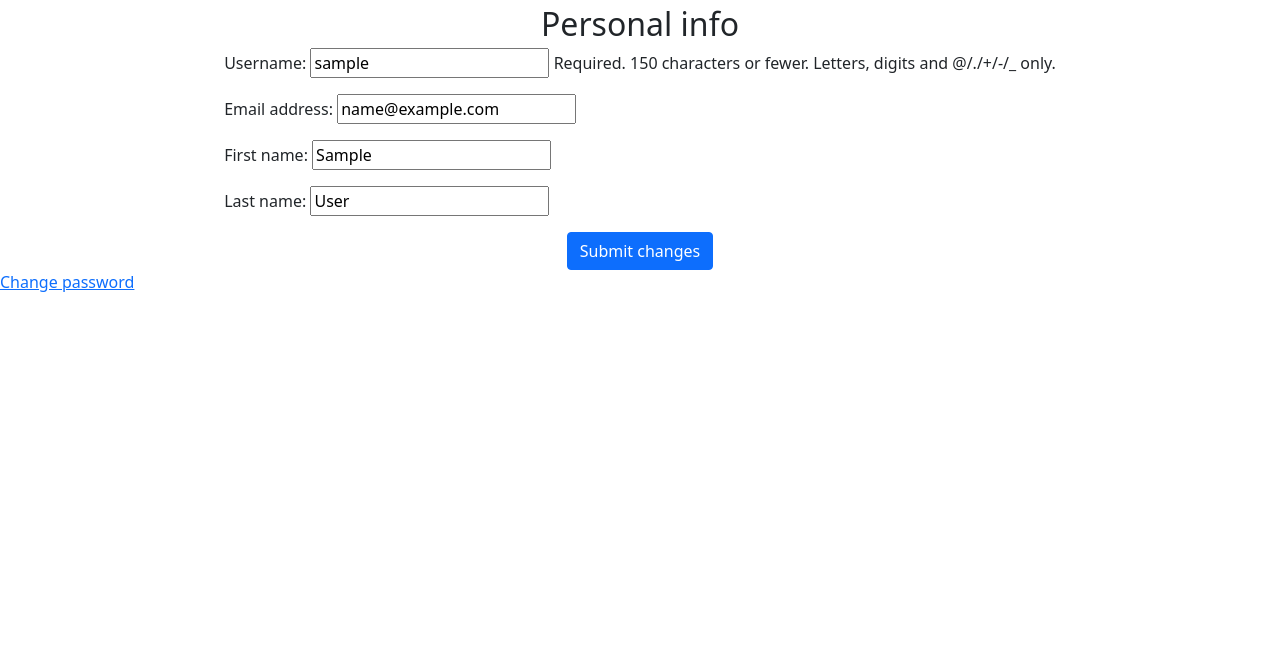
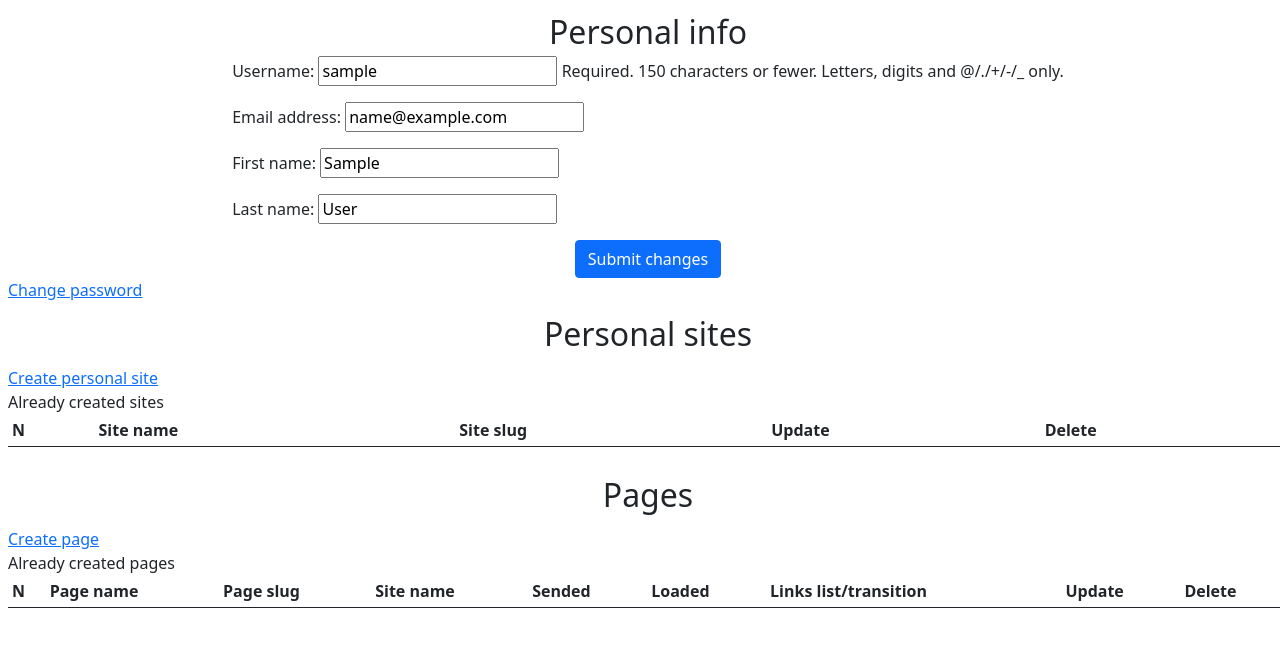
Before and after one commit to victor-nuzhniy/simple_vpn, a Django app: page /account/1/ in a window 1280 px wide. Shown: the top 647 px of the page. Run offline with Django 4.2, Linux system fonts and the light colour scheme; the visitor is signed in with stand-in values (Sample User, id 1); data comes from the database, SQL or seed files in the repository; data that the repository does not hold is empty; parts of the project's set-up code (start-up, migrations or seed data) failed here and were passed over.

Commit message:
dev added info to AccountView and account.html

```diff
--- a/vpn/templates/vpn/account.html
+++ b/vpn/templates/vpn/account.html
@@ -1,6 +1,7 @@
 {% extends 'vpn/base.html' %}
 {% load static %}
 {% block content %}
+    <div class="w-100 m-2 d-flex flex-column align-items-center">
         <div class="w-100 d-flex flex-column align-items-center">
             <div class="fs-2">{{ title }}</div>
             <form method="post" class="d-flex flex-column align-items-center">
@@ -12,4 +13,85 @@
             </form>
             <div class="w-100"><a href="{% url 'vpn:password_change' %}">Change password</a></div>
         </div>
+        <div class="w-100 d-flex flex-column align-items-center">
+            <div class="fs-2 m-2">Personal sites</div>
+                <div class="w-100">
+                    <a href="{% url 'vpn:create_site' %}">Create personal site</a>
+                    <div>Already created sites</div>
+                    <table class="table table-striped table-sm">
+                        <thead>
+                            <tr>
+                                <th scope="col">N</th>
+                                <th scope="col">Site name</th>
+                                <th scope="col">Site slug</th>
+                                <th scope="col">Update</th>
+                                <th scope="col">Delete</th>
+                            </tr>
+                        </thead>
+                        <tbody>
+                            {% for personal_site in personal_sites %}
+                                {% with forloop.counter as index %}
+                                    <tr>
+                                        <th scope="row">{{ index }}</th>
+                                        <th>{{ personal_site.name }}</th>
+                                        <th>{{ personal_site.slug }}</th>
+                                        <th><a href="{% url 'vpn:update_site' user.id personal_site.slug %}">Click</a></th>
+                                        <th><a href="{% url 'vpn:delete_site' user.id personal_site.slug %}">Click</a></th>
+                                    </tr>
+                                {% endwith %}
+                            {% endfor %}
+                        </tbody>
+                    </table>
+                </div>
+            </div>
+            <div class="fs-2 m-2">Pages</div>
+                <div class="w-100">
+                    <a href="{% url 'vpn:create_page' %}">Create page</a>
+                    <div>Already created pages</div>
+                    <table class="table table-striped table-sm">
+                        <thead>
+                            <tr>
+                                <th scope="col">N</th>
+                                <th scope="col">Page name</th>
+                                <th scope="col">Page slug</th>
+                                <th scope="col">Site name</th>
+                                <th scope="col">Sended</th>
+                                <th scope="col">Loaded</th>
+                                <th scope="col">Links list/transition</th>
+                                <th scope="col">Update</th>
+                                <th scope="col">Delete</th>
+                            </tr>
+                        </thead>
+                        <tbody>
+                            {% for page in pages %}
+                                {% with forloop.counter as index %}
+                                    <tr>
+                                        <th scope="row">{{ index }}</th>
+                                        <th>{{ page.name }}</th>
+                                        <th>{{ page.slug }}</th>
+                                        <th>{{ page.personal_site.name }}</th>
+                                        <th>{{ page.sended }}</th>
+                                        <th>{{ page.loaded }}</th>
+                                        <th>
+                                            <div class="d-flex flex-column">
+                                                {% for link in page.page_links.all %}
+                                                <div class="d-flex flex-row justify-content-between">
+                                                    <div>{{ link.page.name }}</div>
+                                                    <div>{{ link.amount }}</div>
+                                                </div>
+                                                {% endfor %}
+                                            </div>
+                                        </th>
+                                        <th><a href="{% url 'vpn:update_page' user.id page.slug %}">Click</a></th>
+                                        <th><a href="{% url 'vpn:delete_page' user.id page.slug %}">Click</a></th>
+                                    </tr>
+                                {% endwith %}
+                            {% endfor %}
+                        </tbody>
+                    </table>
+                </div>
+            </div>
+
+        </div>
+    </div>
 {% endblock content %}
--- a/vpn/views.py
+++ b/vpn/views.py
@@ -63,6 +63,18 @@ class AccountView(UserPassesTestMixin, UpdateView, ABC):
     template_name = "vpn/account.html"
     extra_context = {"title": "Personal info"}
     success_url = reverse_lazy("vpn:sign_up")
+
+    def get_context_data(self, **kwargs) -> Dict:
+        """Get context data."""
+        context = super().get_context_data(**kwargs)
+        context["personal_sites"] = PersonalSite.objects.filter(owner=self.request.user)
+        context["pages"] = (
+            Page.objects.select_related("personal_site")
+            .prefetch_related("page_links")
+            .filter(personal_site__owner=self.request.user)
+        )
+
+        return context
 
     def test_func(self) -> bool:
         """Test whether user is user."""
```
Lines whose indentation alone changed are shown as unchanged.
